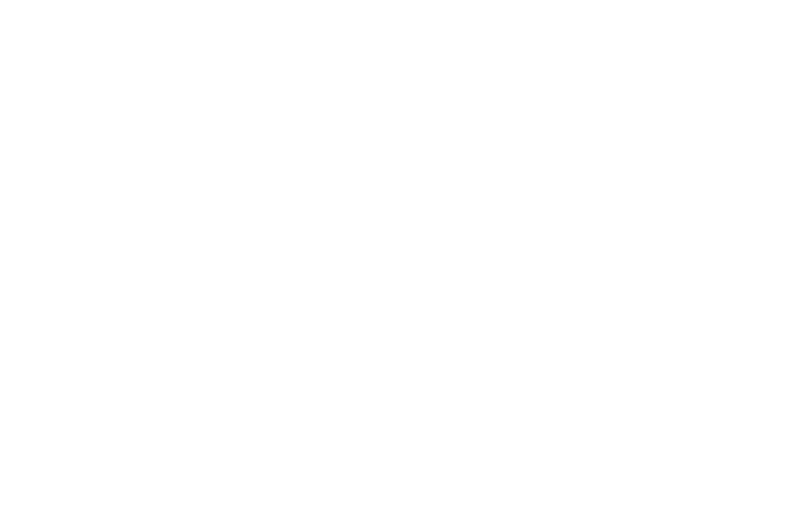
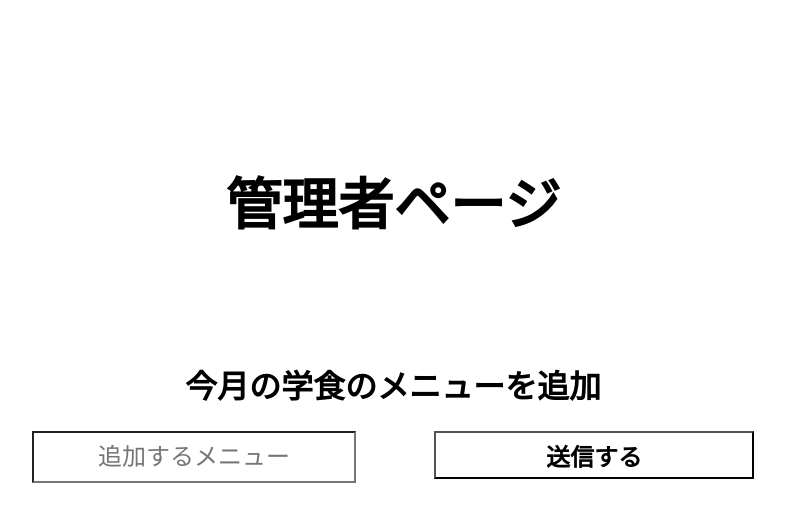
Before and after one commit to kouhei0217/SystemDesign2, a Flask app: page /admin in a window 1280 px wide. Before the commit the part shown is empty. Shown: the top 522 px of the page, without its empty margins (247-1032 px from the left). Run offline with Flask 2, Linux system fonts and the light colour scheme.

Commit message:
✨ 管理者ページの作成

```diff
--- /dev/null
+++ b/static/admin.css
@@ -0,0 +1,51 @@
+* {
+    margin: 0;
+    padding: 0;
+    list-style: none;
+}
+
+h1 {
+    margin: 20vh auto 15vh auto;
+    font-size: 7vh;
+    text-align: center;
+}
+
+h2 {
+    margin: 3vh;
+    font-size: 4vh;
+    text-align: center;
+}
+
+.send_menu_box {
+    display: flex;
+    width: 100vh;
+    margin: auto;
+    justify-content: space-around;
+}
+
+#menu_text {
+    text-align: center;
+}
+
+#send_button {
+    font-weight: bold;
+    transition: all 0.3s;
+}
+
+#send_button:hover {
+    width: 42vh;
+    background-color: #ccc;
+}
+
+#send_button:active {
+    transform: translateY(10px);
+}
+
+#menu_text,
+#send_button {
+    display: block;
+    font-size: 3vh;
+    width: 40vh;
+    height: 6vh;
+    background: none;
+}
--- a/templates/admin.html
+++ b/templates/admin.html
@@ -5,8 +5,18 @@
     <title>学食メニュー：管理者ページ</title>
     <link rel="shortcut icon" href="../static/favicon.ico" />
     <link rel="stylesheet" href="../static/style.css" />
+    <link rel="stylesheet" href="../static/admin.css">
   </head>
   <body>
+    <h1>管理者ページ</h1>
+
+    <h2>今月の学食のメニューを追加</h2>
+
+    <div class="send_menu_box">
+      <input type="text" id="menu_text" placeholder="追加するメニュー">
+      <button id="send_button">送信する</button>
+    </div>
+
     <script src="../static/callAPI.js"></script>
   </body>
 </html>
```
